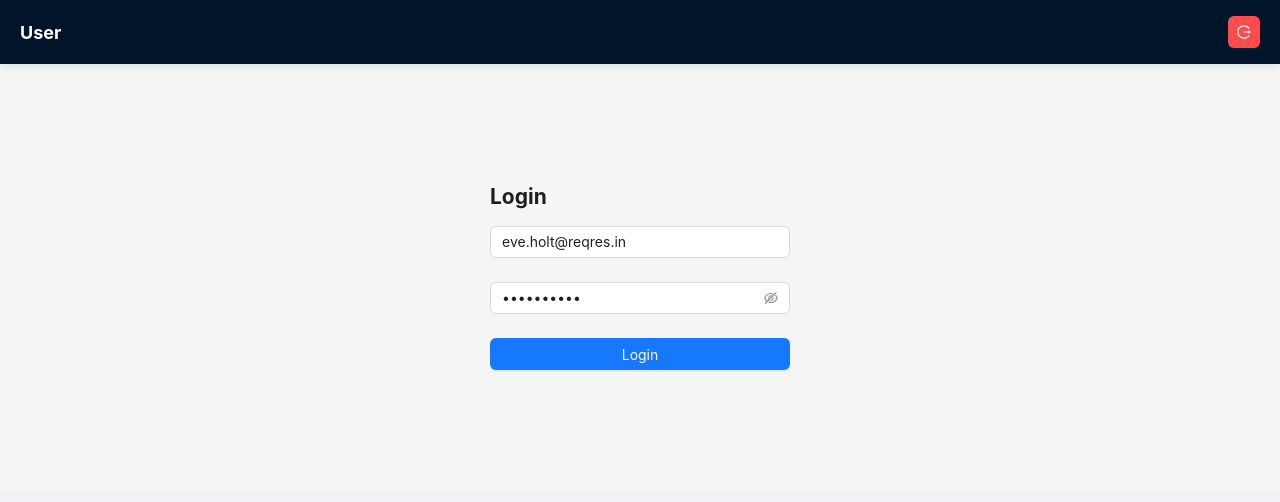
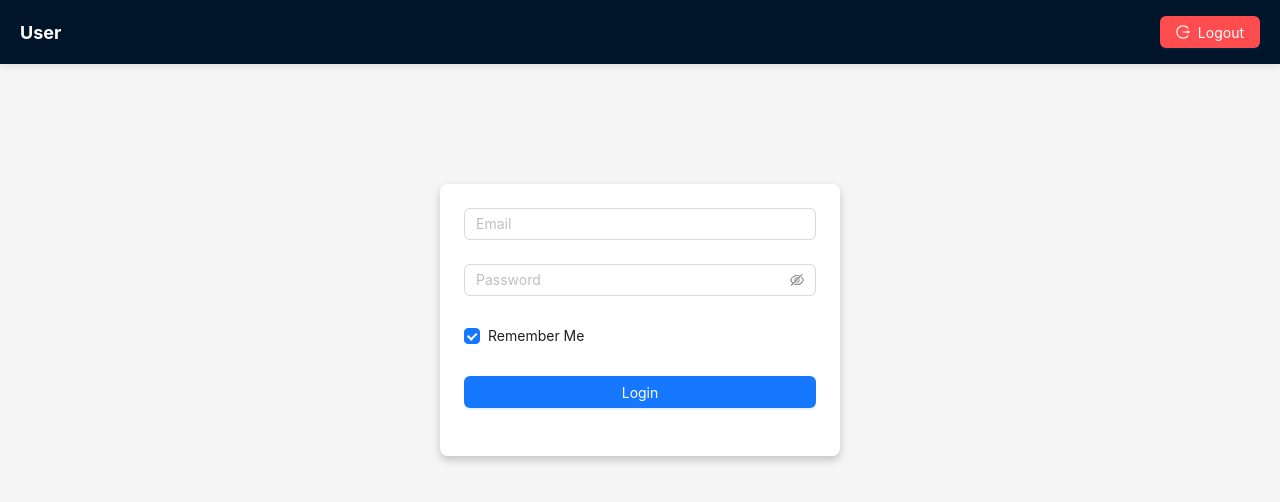
Before and after one commit to santhoshprince/mallow-task, a React (Create React App) app: page /login in a window 1280 px wide. Shown: the top 502 px of the page. Built offline with nearby package versions, Linux system fonts and the light colour scheme; sample sign-in values are in the browser's storage.

Commit message:
correction fixed

```diff
--- a/public/index.html
+++ b/public/index.html
@@ -24,7 +24,7 @@
       work correctly both with client-side routing and a non-root public URL.
       Learn how to configure a non-root public URL by running `npm run build`.
     -->
-    <title>React App</title>
+    <title>Mallow Task</title>
   </head>
   <body>
     <noscript>You need to enable JavaScript to run this app.</noscript>
--- a/src/components/EditUser.tsx
+++ b/src/components/EditUser.tsx
@@ -5,12 +5,14 @@ import { useDispatch } from 'react-redux';
 import { updateUserDetails } from '../redux/actions/userActions';
 import { Button, Input, Form, Modal } from 'antd';
 import { User } from '../types/User';
+import {EditOutlined} from "@ant-design/icons";
 
 interface EditUserProps {
   user: User;
+  viewMode: 'table' | 'card';
 }
 
-const EditUser: React.FC<EditUserProps> = ({ user }) => {
+const EditUser: React.FC<EditUserProps> = ({ user ,viewMode}) => {
   const [isVisible, setIsVisible] = useState(false);
   const [firstName, setFirstName] = useState(user.first_name);
   const [lastName, setLastName] = useState(user.last_name);
@@ -41,9 +43,18 @@ const EditUser: React.FC<EditUserProps> = ({ user }) => {
 
   return (
     <>
-      <Button type="primary" onClick={showModal} style={{marginRight:"10px"}}>
-        Edit
-      </Button>
+     {viewMode === 'table' ? (
+        <Button type="primary" onClick={showModal} style={{ marginRight: '10px' }}>
+          Edit
+        </Button>
+      ) : (
+        <Button
+          icon={<EditOutlined />}
+          shape="circle"
+          className="edit-btn"
+          onClick={showModal}
+        />
+      )}
       <Modal
         title="Edit User"
         visible={isVisible}
--- a/src/components/Header.tsx
+++ b/src/components/Header.tsx
@@ -6,18 +6,29 @@ import { LogoutOutlined } from "@ant-design/icons";
 const UserHeader: React.FC = () => {
   const navigate = useNavigate();
 
+  const isLoggedIn = !!localStorage.getItem('token');
+
   const handleLogout = () => {
     localStorage.removeItem('token');
     navigate('/login');
   };
 
   return (
-    <div className="app-header">
-    <h1 className="header-title">User</h1>
-    <Button type="primary" onClick={handleLogout} icon={<LogoutOutlined />} style={{backgroundColor:"#ff4d4f"}}>
-
-    </Button>
-  </div>
+    <>
+      {isLoggedIn && ( // Show the header only if the user is logged in
+        <div className="app-header">
+          <h1 className="header-title">User</h1>
+          <Button
+            type="primary"
+            onClick={handleLogout}
+            icon={<LogoutOutlined />}
+            style={{ backgroundColor: "#ff4d4f" }}
+          >
+            Logout
+          </Button>
+        </div>
+      )}
+    </>
   );
 };
 
--- a/src/components/Loginpage.tsx
+++ b/src/components/Loginpage.tsx
@@ -1,23 +1,19 @@
-
-
 import React, { useState } from 'react';
 import { useNavigate } from 'react-router-dom';
-import { Form, Input, Button, message } from 'antd';
+import { Form, Input, Button, message, Card, Checkbox } from 'antd';
 import axios from 'axios';
 
 const LoginPage: React.FC = () => {
   const [loading, setLoading] = useState(false);
   const navigate = useNavigate();
 
-
   const defaultCredentials = {
     email: 'eve.holt@reqres.in',
     password: 'cityslicka',
   };
 
-  const handleLogin = async (values: { email: string; password: string }) => {
+  const handleLogin = async (values: { email: string; password: string; remember: boolean }) => {
     setLoading(true);
-
 
     if (
       values.email !== defaultCredentials.email ||
@@ -34,13 +30,17 @@ const LoginPage: React.FC = () => {
         password: values.password,
       });
 
+      // Save token in localStorage or sessionStorage based on "Remember Me"
+      if (values.remember) {
+        localStorage.setItem('token', response.data.token);
+      } else {
+        sessionStorage.setItem('token', response.data.token);
+      }
 
-      localStorage.setItem('token', response.data.token);
       message.success('Login successful!');
       navigate('/users');
     } catch (error: any) {
       console.error('Login error:', error);
-
 
       if (error.response && error.response.data.error) {
         message.error(error.response.data.error);
@@ -52,9 +52,15 @@ const LoginPage: React.FC = () => {
   };
 
   return (
-    <div style={{ maxWidth: '300px', margin: '100px auto' }}>
-      <h2>Login</h2>
-      <Form onFinish={handleLogin} initialValues={defaultCredentials}>
+    <div style={{ maxWidth: '400px', margin: '100px auto' }}>
+      <Card
+        bordered={false}
+        style={{
+          boxShadow: '0 4px 8px rgba(0, 0, 0, 0.2)',
+          borderRadius: '8px',
+        }}
+      >
+        <Form onFinish={handleLogin} initialValues={{ remember: true }}>
           <Form.Item
             name="email"
             rules={[{ required: true, message: 'Please input your email!' }]}
@@ -67,12 +73,16 @@ const LoginPage: React.FC = () => {
           >
             <Input.Password placeholder="Password" />
           </Form.Item>
+          <Form.Item name="remember" valuePropName="checked">
+            <Checkbox>Remember Me</Checkbox>
+          </Form.Item>
           <Form.Item>
             <Button type="primary" htmlType="submit" loading={loading} block>
               Login
             </Button>
           </Form.Item>
         </Form>
+      </Card>
     </div>
   );
 };
--- a/src/components/UserList.tsx
+++ b/src/components/UserList.tsx
@@ -35,20 +35,25 @@ const UserList: React.FC = () => {
   );
 
   const columns = [
-    { title: 'ID', dataIndex: 'id', key: 'id' },
-    { title: 'Name', dataIndex: 'first_name', key: 'first_name' },
-    { title: 'Email', dataIndex: 'email', key: 'email' },
     {
       title: 'Avatar',
       key: 'avatar',
       render: (_: any, record: User) => <Avatar src={record.avatar} size="large" />,
+
     },
+    { title: 'Email', dataIndex: 'email', key: 'email' },
+    { title: 'First Name', dataIndex: 'first_name', key: 'first_name' },
+    // { title: 'ID', dataIndex: 'id', key: 'id' },
+
+    { title: 'Last Name', dataIndex: 'last_name', key: 'last_name' },
+
+
     {
       title: 'Actions',
       key: 'actions',
       render: (_: any, record: User) => (
         <div>
-          <EditUser user={record} />
+         <EditUser user={record} viewMode="table" />
           <Button onClick={() => handleDelete(record.id)} className="delete-btn">
             Delete
           </Button>
@@ -120,11 +125,7 @@ const UserList: React.FC = () => {
                   <p>{user.email}</p>
                 </div>
                 <div className="card-actions">
-                  <Button
-                    icon={<EditOutlined />}
-                    shape="circle"
-                    className="edit-btn"
-                  />
+                <EditUser user={user} viewMode="card" />
                   <Button
                     icon={<DeleteOutlined />}
                     shape="circle"
```
Lines whose indentation alone changed are shown as unchanged.
